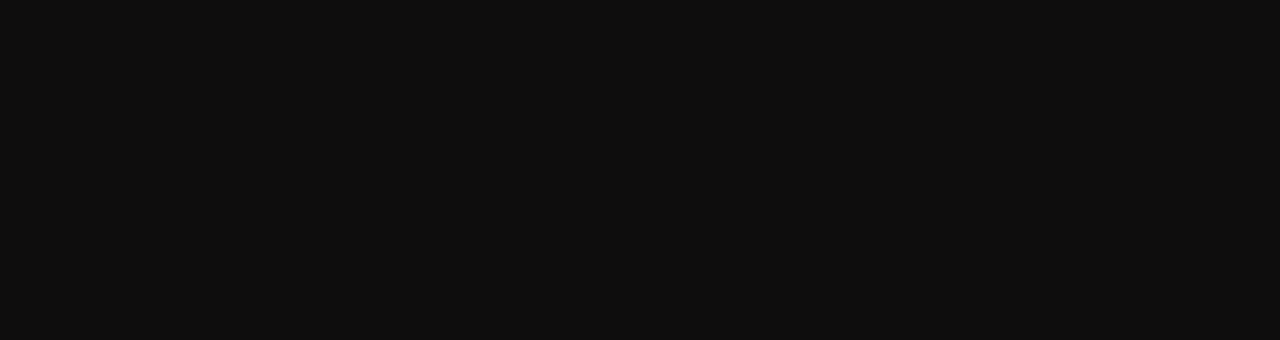
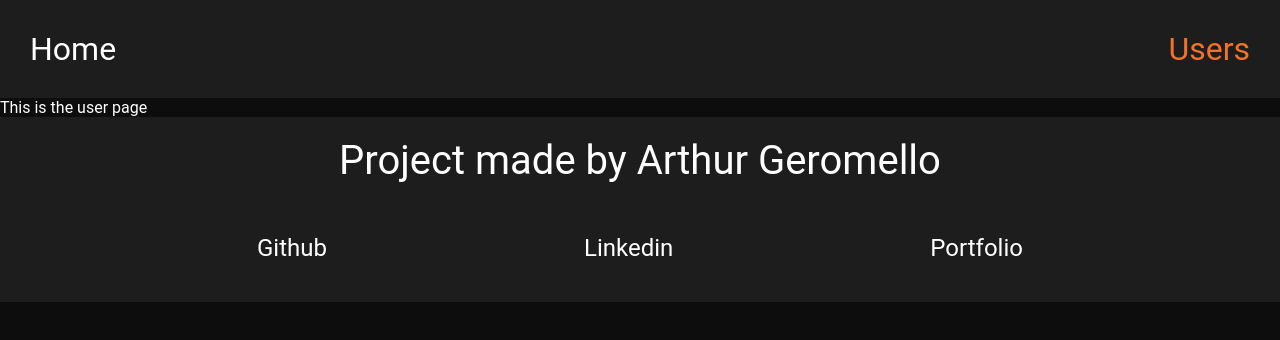
Before and after one commit to Arthuthu/clean-architecture-app, a React (Vite) app: page /users in a window 1280 px wide. Before the commit this address had no page. Shown: the top 340 px of the page. Built offline with nearby package versions, Linux system fonts and the light colour scheme; a web font is replaced by a local one.

Commit message:
Add conditional css on active page

```diff
--- a/src/Components/Header.jsx
+++ b/src/Components/Header.jsx
@@ -1,16 +1,12 @@
 import '../site.css'
-import { Link } from 'react-router-dom'
+import { NavLink } from 'react-router-dom'
 
 export default function Header() {
     return(
     <>
         <header>
-            <div>
-                <Link className='logo' to="/">Home</Link>
-            </div>
-            <div>
-                Users
-            </div>
+            <NavLink to="/" className={({isActive}) => isActive ? "my-link" : "logo"}>Home</NavLink>
+            <NavLink to="/users" className={({isActive}) => isActive ? "my-link" : ""}>Users</NavLink>
         </header>
     </>
     )
--- /dev/null
+++ b/src/Components/Users/Users.jsx
@@ -0,0 +1,9 @@
+import React from "react";
+
+export default function Users(){
+    return(
+        <>
+            <div>This is the user page</div>
+        </>
+    )
+}
--- a/src/main.jsx
+++ b/src/main.jsx
@@ -4,6 +4,7 @@
 import './site.css'
 import UserDetail from './Components/Users/UserDetail'
 import Layout from './Components/Layout'
+import Users from './Components/Users/Users'
 
 function App() {
   return (
@@ -12,6 +13,7 @@
         <Route path='/' element={<Layout />}>
           <Route index element={<Home />}/>
           <Route path='/user/:id' element={<UserDetail />} />
+          <Route path='/users' element={<Users />} />
         </Route>
       </Routes>
     </BrowserRouter>
--- a/src/site.css
+++ b/src/site.css
@@ -30,6 +30,11 @@
     font-size: 2rem;
 }
 
+header > a {
+    text-decoration: none;
+    color: #fff;
+}
+
 .logo {
     color: #fff;
     text-decoration: none;
@@ -38,6 +43,10 @@
 .logo:hover {
     transition: 500ms;
     color: var(--blue-hover-color);
+}
+
+.my-link {
+    color: #f17228;
 }
 
 /* Footer */
```
